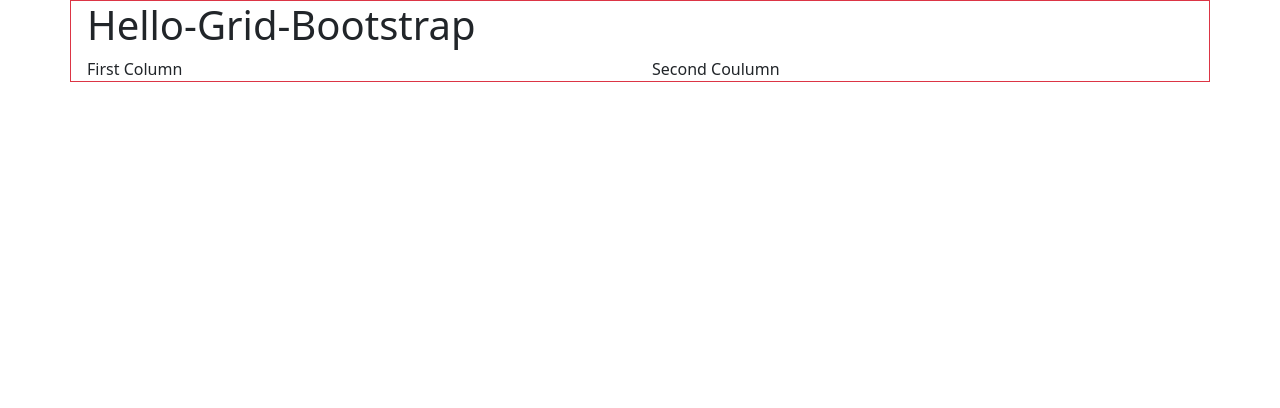
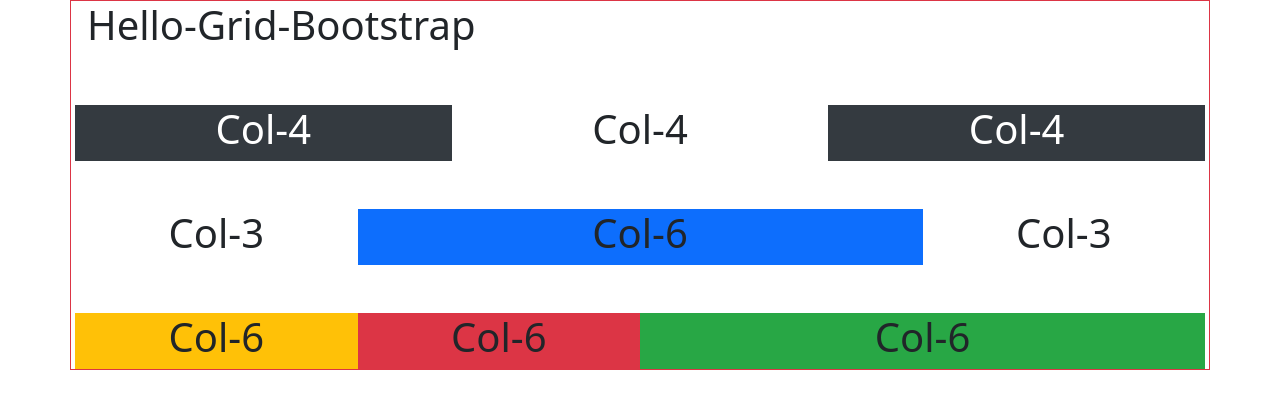
Before and after one commit to somboonnontaganok/basicbootstrap, a plain HTML site: page index.html in a window 1280 px wide. Drawn offline with nearby package versions, Linux system fonts and the light colour scheme.

Commit message:
add row and column finished in index.html

```diff
--- a/index.html
+++ b/index.html
@@ -9,12 +9,31 @@
   <script src="https://stackpath.bootstrapcdn.com/bootstrap/5.0.0-alpha1/js/bootstrap.min.js" integrity="sha384-oesi62hOLfzrys4LxRF63OJCXdXDipiYWBnvTl9Y9/TRlw5xlKIEHpNyvvDShgf/" crossorigin="anonymous"></script>
 </head>
 <body>
+    <!-- Add container -->
     <div class="container border border-danger">
         <h1>Hello-Grid-Bootstrap</h1>
-        <div class="row">
-            <div class="col-6">First Column</div>
-            <div class="col-6">Second Coulumn</div>
+
+        <div class="row text-center pt-5">
+            <div class="col-4 bg-dark text-white"><h1>Col-4</h1></div>
+            <div class="col-4"><h1>Col-4</h1></div>
+            <div class="col-4 bg-dark text-white"><h1>Col-4</h1></div>
         </div>
+        <div class="row text-center pt-5">
+            <div class="col-3"><h1>Col-3</h1></div>
+            <div class="col-6 bg-primary"><h1>Col-6</h1></div>
+            <div class="col-3"><h1>Col-3</h1></div>
+        </div>
+        <div class="row text-center pt-5">
+            <div class="col-6 bg-info">
+                <div class="row">
+                    <div class="col-6 bg-warning"><h1>Col-6</h1></div>
+                    <div class="col-6 bg-danger"><h1>Col-6</h1></div>
+                </div>
+            </div>
+            <div class="col-6 bg-success"><h1> Col-6</h1></div>
+        </div>
+
     </div>
+    <!-- End Container -->
 </body>
 </html>
```
